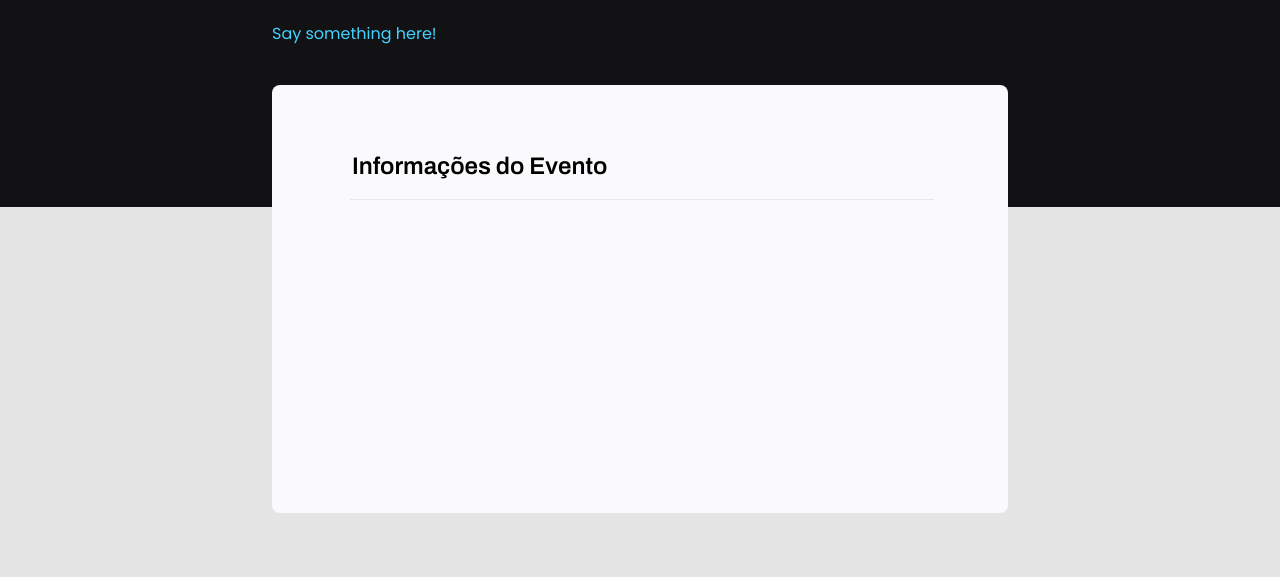
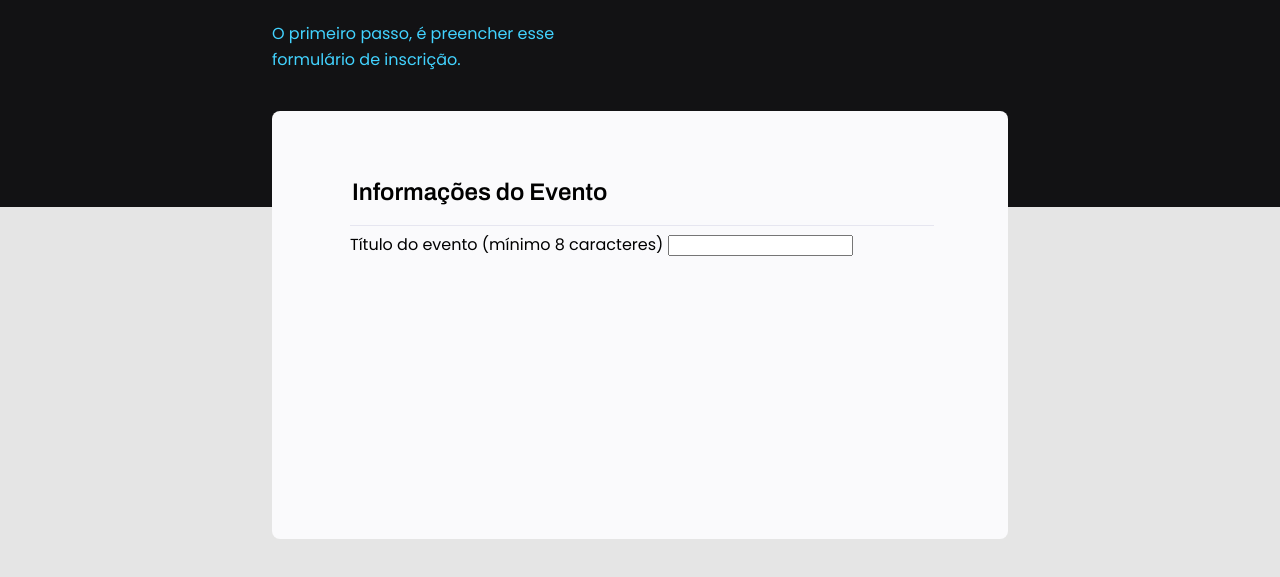
Before and after one commit to thursanches/events, a plain HTML site: page index.html in a window 1280 px wide. Shown: the part 161-738 px from the top of the page. Drawn offline with Linux system fonts and the light colour scheme.

Commit message:
formatting text field

```diff
--- a/index.html
+++ b/index.html
@@ -19,11 +19,18 @@
     <div class="page">
       <header>
         <h1>Crie e compartilhe seu evento.</h1>
-        <p>Say something here!</p>
+        <p>O primeiro passo, é preencher esse formulário de inscrição.</p>
       </header>
       <form>
         <fieldset>
           <legend>Informações do Evento</legend>
+
+          <div class="input-wrapper">
+            <label for="event-title"
+              >Título do evento <span>(mínimo 8 caracteres)</span></label
+            >
+            <input type="text" id="event-title" />
+          </div>
         </fieldset>
       </form>
     </div>
```
